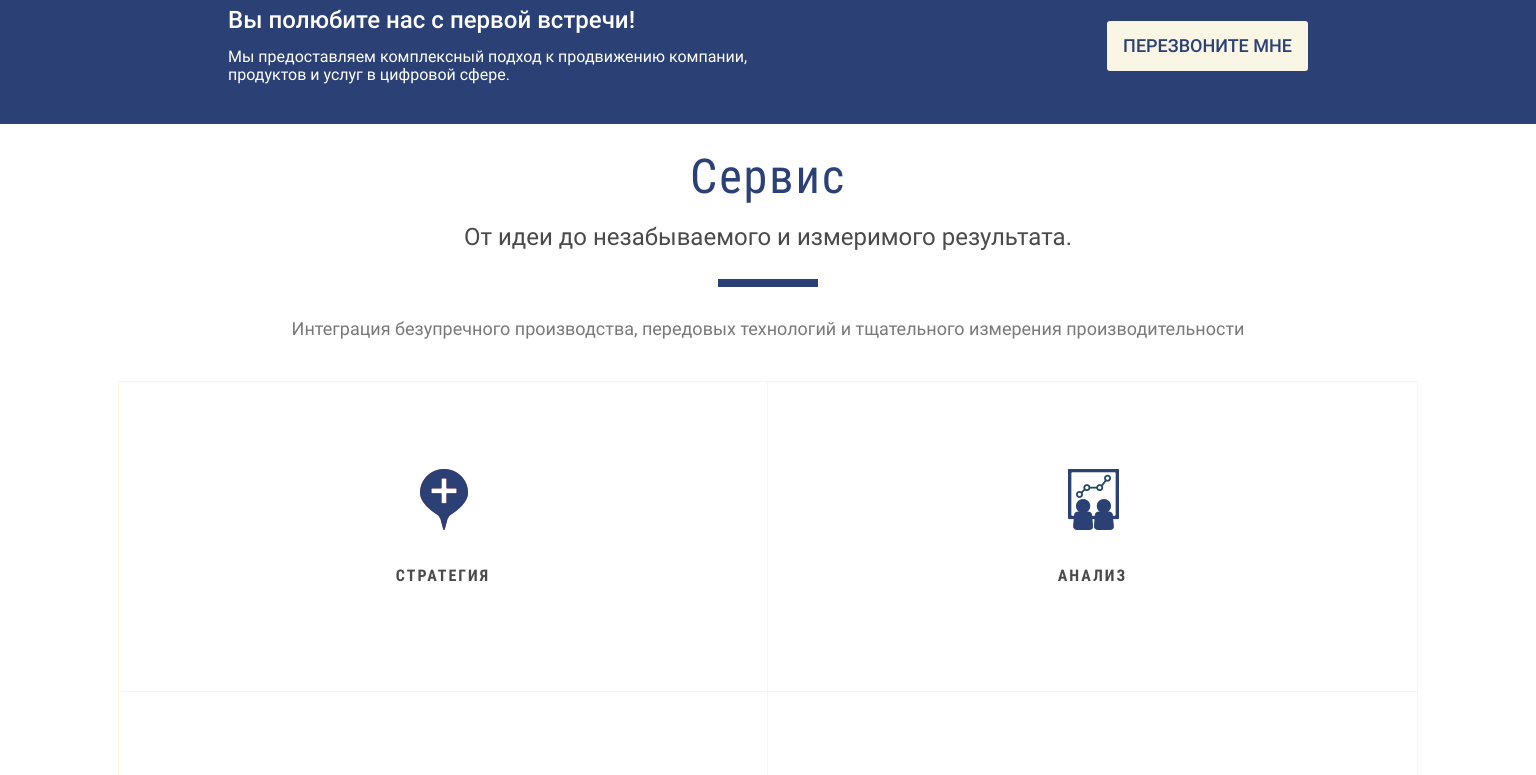
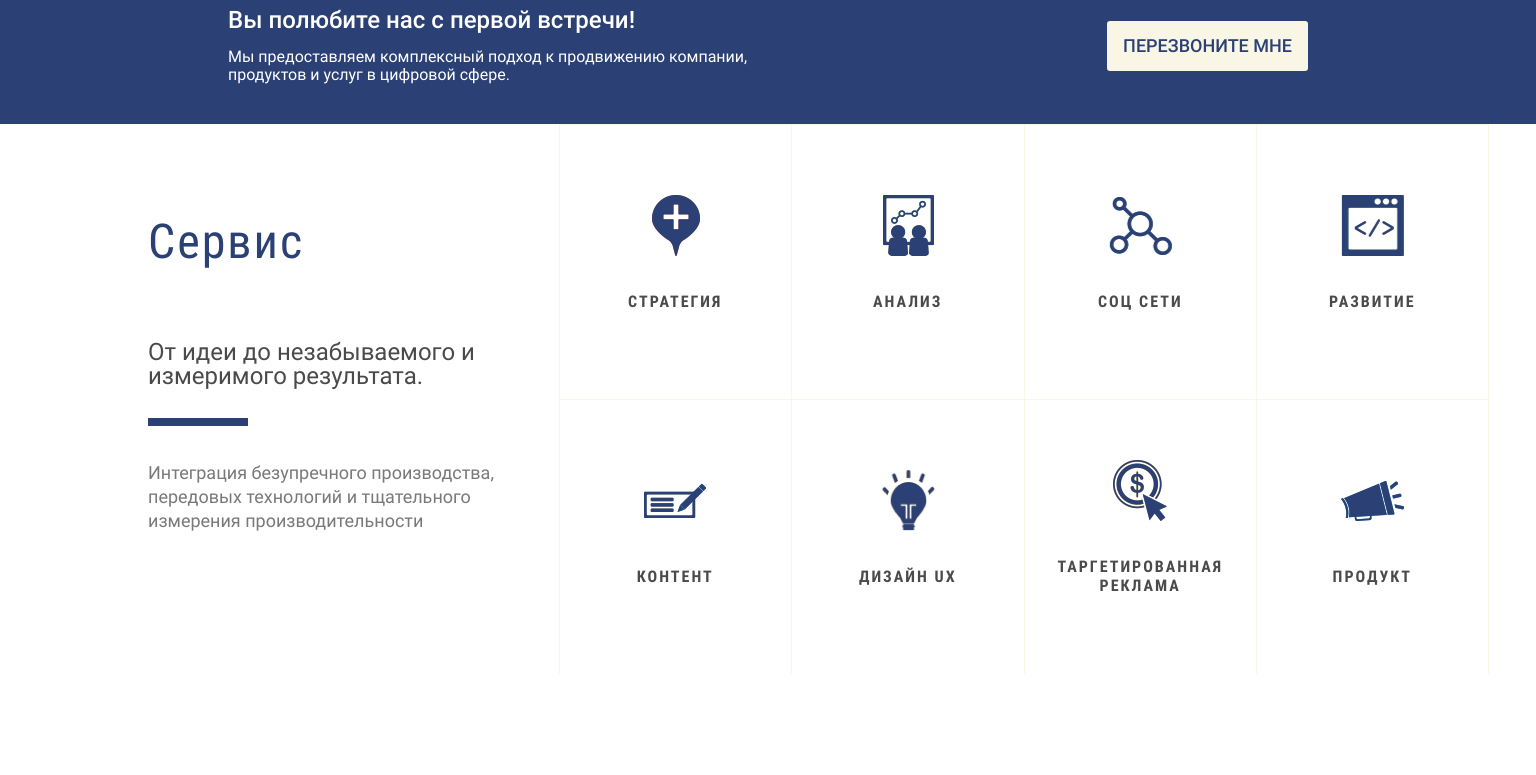
Before and after one commit to ANRomanenko/gitcss, a plain HTML site: page index.html in a window 1536 px wide. Shown: the part 800-1575 px from the top of the page. After the commit the page ends 1474 px from the top, so only its background shows below. Drawn offline with nearby package versions, Linux system fonts and the light colour scheme; files whose address does not match are found by name.

Commit message:
new files

```diff
--- a/scss/style.scss
+++ b/scss/style.scss
@@ -491,7 +491,42 @@
         &__item {
             // padding: 100px 0;
             width: 50%;
-            min-height: 310px;
+            &:nth-child(even) {
+                border-left: none;
+            }
+            &:last-child {
+                border-bottom: none;
+            }
+        }
+    }
+}
+
+@media (min-width: 768px) {
+    .services {
+        padding: 50px 0 0;
+        &__title {
+            margin-bottom: 30px;
+        }
+        &__descr {
+            text-align: left;
+            &::after {
+                margin-left: 0;
+            }
+        }
+        &__text {
+            margin-bottom: 27px;
+            text-align: left;
+        }
+        &__items {
+            display: flex;
+            flex-wrap: wrap;
+            margin: 0 -40px;
+        }
+        &__item {
+            // padding: 100px 0;
+            padding: 0 65px;
+            width: 50%;
+            min-height: 338px;
             &:nth-child(even) {
                 border-left: none;
             }
@@ -499,46 +534,126 @@
                 border-bottom: none;
             }
             &:hover {
+                padding: 0 18px;
                 .services__item-text,
                 .services__item-link {
                     display: block;
                 }
                 .services__item-inner {
                     border: 4px solid $accent;
-                    padding: 30px 0;
-                    margin: 20px 0;
+                    padding: 35px 0;
+                    margin: 5px;
                 }
             }
         }
-        &__item-img {
+    }
+}
+
+@media (min-width: 1024px) {
+    .services {
+        padding: 50px 0 0;
+        &__title {
             margin-bottom: 30px;
         }
-        &__item-title {
-            margin-bottom: 20px;
-            font-family: 'RobotoCondensed-Bold';
-            font-weight: 700;
-            font-size: 16px;
-            line-height: 19px;
-            letter-spacing: 2px;
-            text-transform: uppercase;
-            color: $text-color;
+        &__descr {
+            margin-bottom: 35px;
+            text-align: left;
+            &::after {
+                margin-left: 0;
+            }
         }
-        &__item-text {
-            font-family: inherit;
-            font-size: 16px;
-            line-height: 18px;
-            max-width: 196px;
-            margin: 0 auto 17px;
-            display: none;
+        &__text {
+            margin-bottom: 32px;
+            text-align: left;
         }
-        &__item-link {
-            font-family: 'RobotoCondensed-Bold';
-            font-weight: 700;
-            font-size: 16px;
-            line-height: 16px;
-            letter-spacing: 2px;
-            color: $accent;
-            display: none;
+        &__items {
+            display: flex;
+            flex-wrap: wrap;
+            margin: 0 -40px;
+        }
+        &__item {
+            // padding: 100px 0;
+            padding: 0 17px;
+            width: 25%;
+            min-height: 277px;
+            &:nth-child(2),
+            &:nth-child(6)
+            {
+                border-right: none;
+            }
+            &:last-child {
+                border-bottom: none;
+            }
+            &:hover {
+                padding: 0 17px;
+                .services__item-text,
+                .services__item-link {
+                    display: block;
+                }
+                .services__item-inner {
+                    border: 4px solid $accent;
+                    padding: 21px 9px 5px;
+                    margin: 0;
+                    min-height: 255px;
+                }
+            }
         }
     }
 }
+
+@media (min-width: 1440px) {
+    .services {
+        padding: 0;
+        &__inner {
+            display: flex;
+            justify-content: space-between;
+        }
+        &__head {
+            margin-right: 100px;
+            max-width: 351px;
+            max-height: 393px;
+        }
+        &__title {
+            margin: 90px 0 70px;
+            text-align: left;
+            margin-bottom: 70px;
+        }
+        &__descr {
+            margin-bottom: 35px;
+            text-align: left;
+            &::after {
+                margin-left: 0;
+            }
+        }
+        &__items {
+            margin-right: -101px;
+        }
+        &__item {
+            // padding: 100px 0;
+            padding: 0 10px;
+            width: 25%;
+            min-height: 275px;
+            &:nth-child(2),
+            &:nth-child(6)
+            {
+                border-right: none;
+            }
+            &:last-child {
+                border-bottom: none;
+            }
+            &:hover {
+                padding: 0 10px;
+                .services__item-text,
+                .services__item-link {
+                    display: block;
+                }
+                .services__item-inner {
+                    border: 4px solid $accent;
+                    padding: 21px 9px 5px;
+                    margin: 0;
+                    min-height: 259px;
+                }
+            }
+        }
+    }
+}
```
Also changed, not shown: css/fonts.css, css/global.css, css/style.css, css/vars.css, 4 other files.
